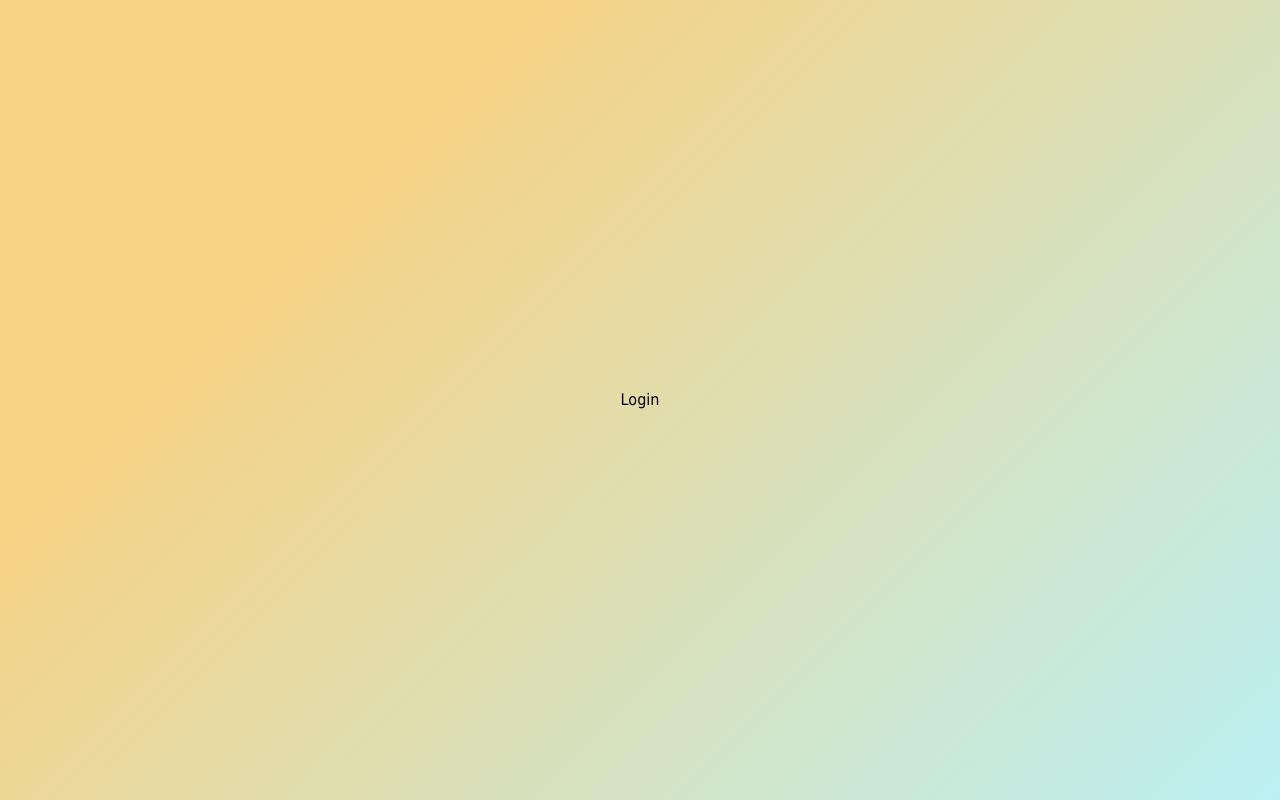
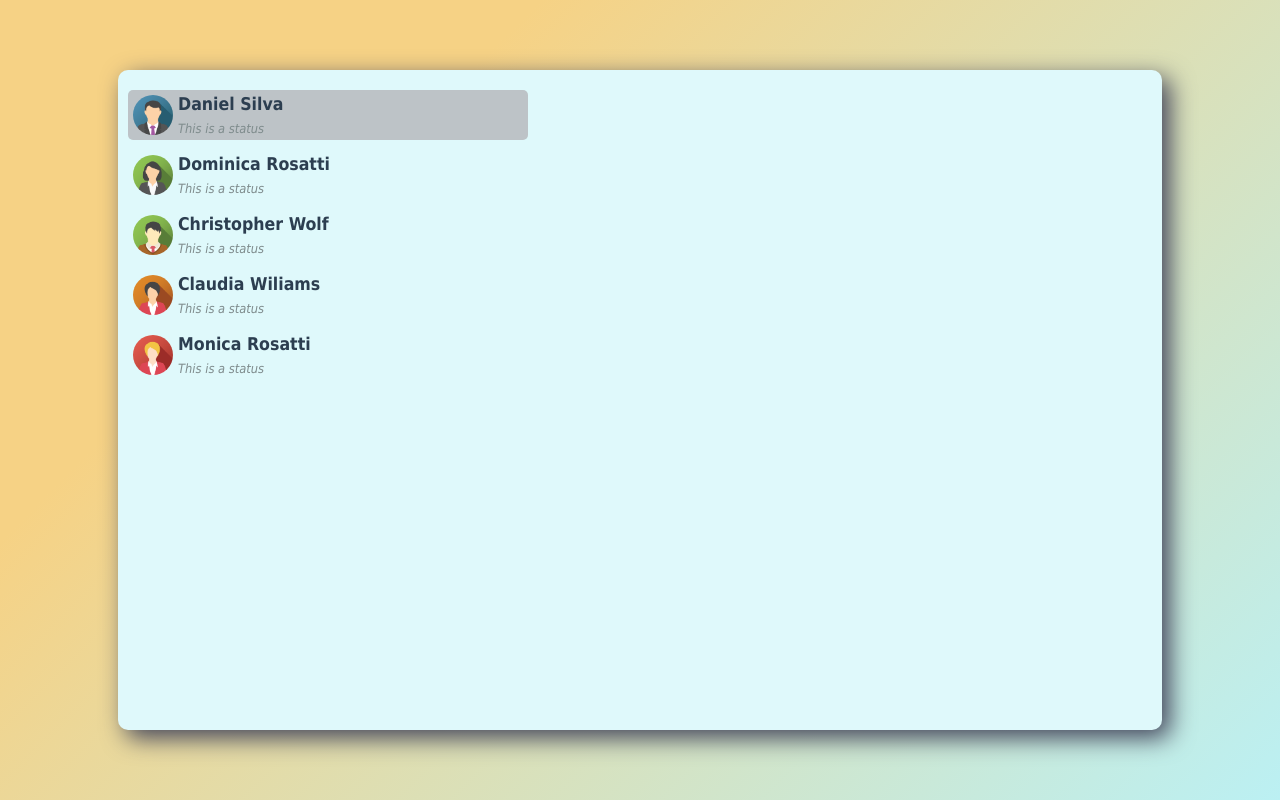
Before and after one commit to tomaszbadon/OpenMessenger, a React (Create React App) app in the folder react-messenger/: page /chat in a window 1280 px wide. Built offline with nearby package versions, Linux system fonts and the light colour scheme.

Commit message:
small fixes in navigation

```diff
--- a/react-messenger/src/index.tsx
+++ b/react-messenger/src/index.tsx
@@ -15,6 +15,7 @@ export default function App() {
         <Route path="/" element={<Layout />}>
           <Route index element={<Chat />} />
           <Route path="chat/:username" element={<Chat />} />
+          <Route path="chat" element={<Chat />} />
           <Route path="login" element={<Login />} />
           <Route path="*" element={<Login />} />
         </Route>
--- a/react-messenger/src/pages/Chat.tsx
+++ b/react-messenger/src/pages/Chat.tsx
@@ -8,19 +8,18 @@ export interface SelectedContact {
   selectedContact: Contact
 }
 
+let contacts: Contact[] = [
+  {username: "daniel.silva", firstName: "Daniel", lastName: "Silva", avatar: "avatar_1.png"},
+  {username: "dominica.rosatti", firstName: "Dominica", lastName: "Rosatti", avatar: "avatar_2.png"},
+  {username: "christian.wolf", firstName: "Christopher", lastName: "Wolf", avatar: "avatar_3.png"},
+  {username: "claudia.wiliams", firstName: "Claudia", lastName: "Wiliams", avatar: "avatar_4.png"},
+  {username: "monica.rosatti", firstName: "Monica", lastName: "Rosatti", avatar: "avatar_5.png"}
+]
+
 export default function Chat() {
 
       let { username } = useParams();
       const navigate = useNavigate();
-
-      let contacts: Contact[] = [
-        {username: "daniel.silva", firstName: "Daniel", lastName: "Silva", avatar: "avatar_1.png"},
-        {username: "dominica.rosatti", firstName: "Dominica", lastName: "Rosatti", avatar: "avatar_2.png"},
-        {username: "christian.wolf", firstName: "Christopher", lastName: "Wolf", avatar: "avatar_3.png"},
-        {username: "claudia.wiliams", firstName: "Claudia", lastName: "Wiliams", avatar: "avatar_4.png"},
-        {username: "monica.rosatti", firstName: "Monica", lastName: "Rosatti", avatar: "avatar_5.png"}
-      ]
-
       let selectedContact = contacts.find(contact => contact.username === username) ?? contacts[0];
 
       function selectUserOnClick(selectedContact: Contact) {
```
